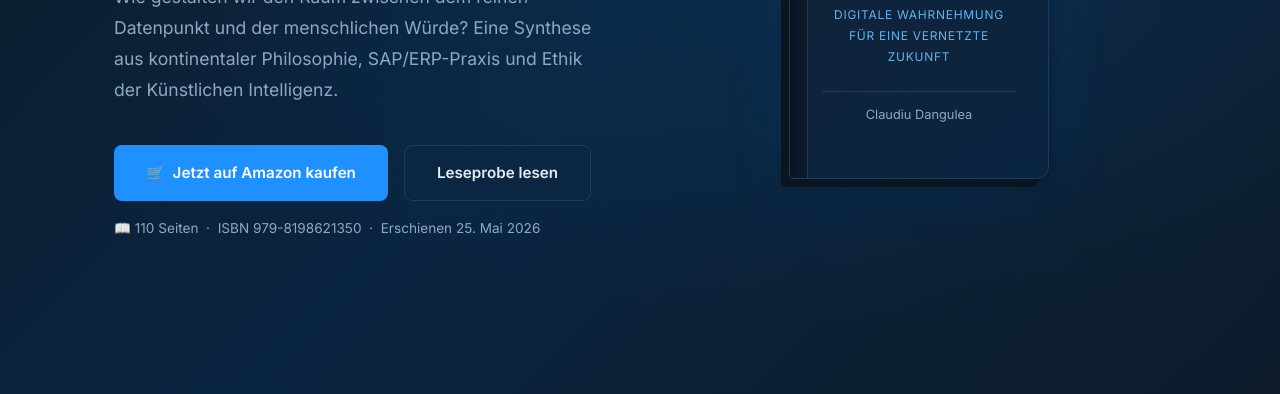
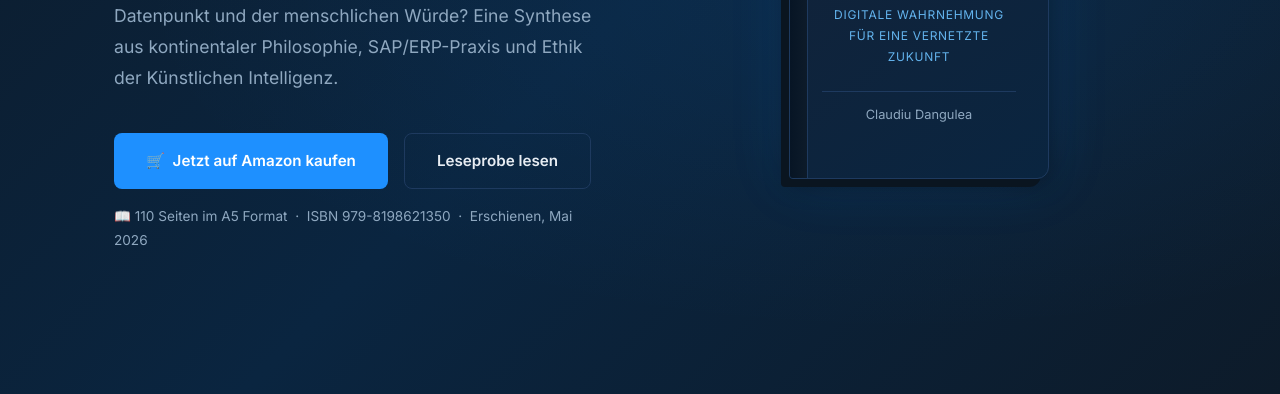
Before and after one commit to intiequals1/pertion, a plain HTML site: page index.html in a window 1280 px wide. Shown: the part 406-800 px from the top of the page. Drawn offline with Linux system fonts and the light colour scheme.

Commit message:
Modify book information in index.html
Updated book details in the hero section.

```diff
--- a/index.html
+++ b/index.html
@@ -50,7 +50,7 @@
           <a href="https://amzn.eu/d/0fxd5NEx" class="btn btn-primary" target="_blank" rel="noopener">&#128722;&nbsp; Jetzt auf Amazon kaufen</a>
           <a href="leseprobe.html" class="btn btn-outline">Leseprobe lesen</a>
         </div>
-        <div style="margin-top:1rem; font-size:.85rem; color:var(--text-muted);">&#128214; 110 Seiten &nbsp;·&nbsp; ISBN 979-8198621350 &nbsp;·&nbsp; Erschienen 25. Mai 2026</div>
+        <div style="margin-top:1rem; font-size:.85rem; color:var(--text-muted);">&#128214; 110 Seiten im A5 Format &nbsp;·&nbsp; ISBN 979-8198621350 &nbsp;·&nbsp; Erschienen, Mai 2026</div>
       </div>
       <div class="hero-book">
         <div class="book-cover">
```
